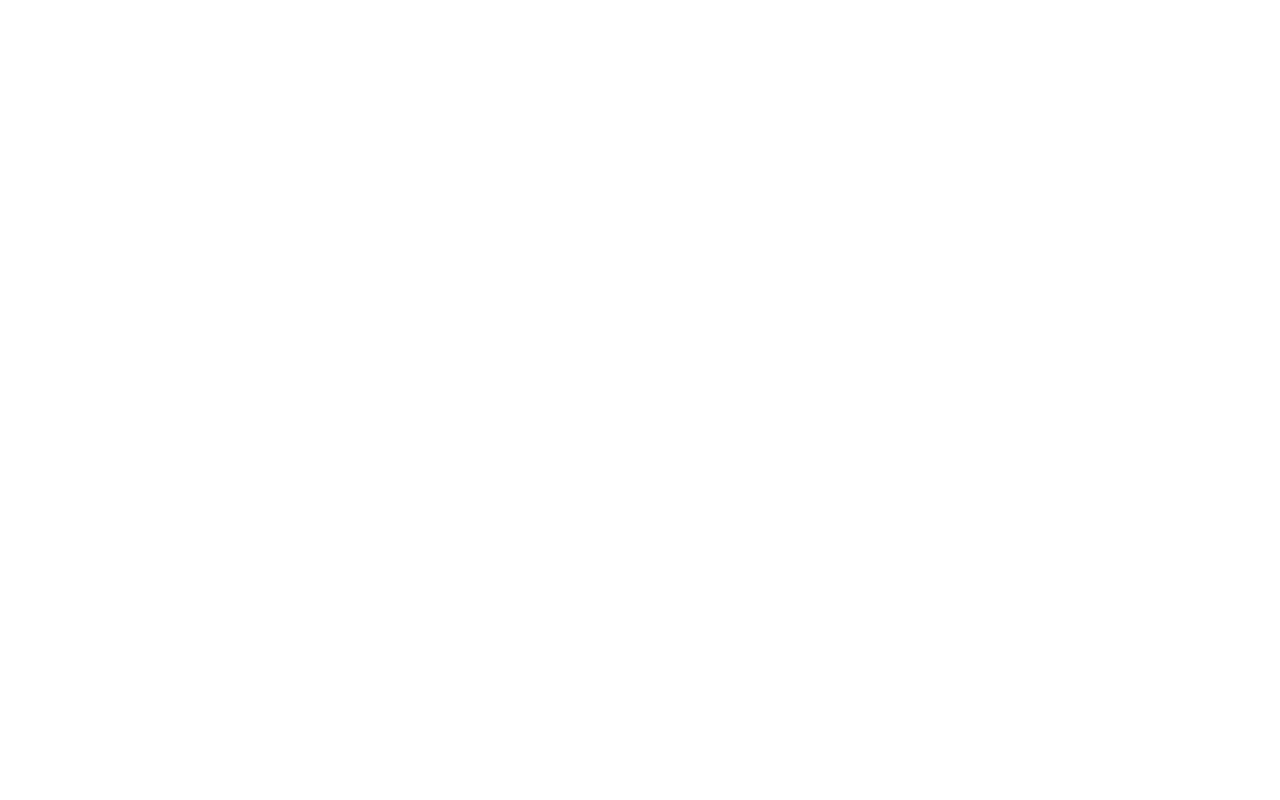
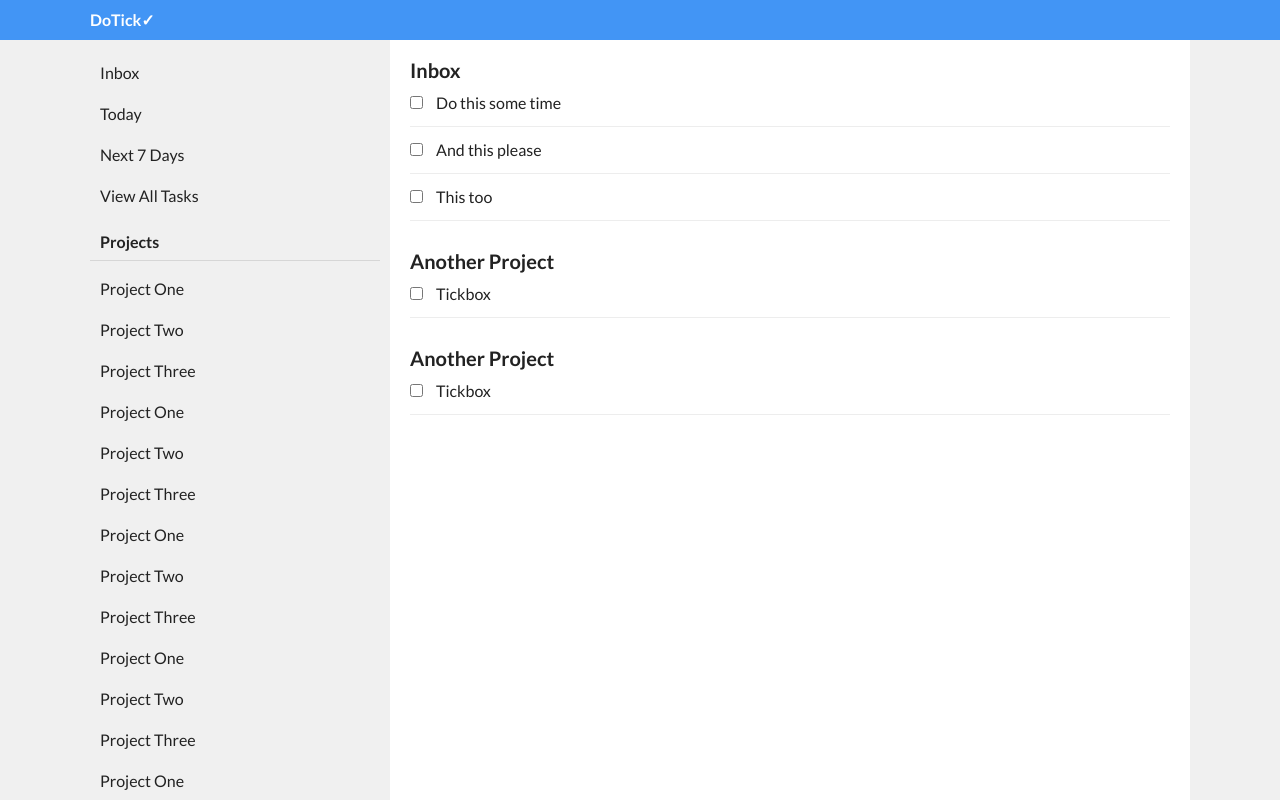
Before and after one commit to 9bp7/todo-list, a website built with webpack: page dist/index.html in a window 1280 px wide. Built offline with nearby package versions, Linux system fonts and the light colour scheme.

Commit message:
Add temporary hard-coded styling for the todo list

```diff
--- a/dist/css/styles.css
+++ b/dist/css/styles.css
@@ -1,3 +1,169 @@
 /***
   GLOBAL STYLES
 ***/
+
+* {
+  box-sizing: border-box;
+}
+
+html {
+  height: 100%;
+}
+
+body {
+  font-family: 'Lato', sans-serif;
+  background-color: #f0f0f0;
+  height: 100%;
+
+  display: flex;
+  flex-direction: column;
+}
+
+.wrap {
+  width: 97%;
+  max-width: 1100px;
+  margin: 0 auto;
+}
+
+
+
+/***
+  HEADER
+***/
+
+header {
+  color: #fff;
+  background-color: #4295f5;
+  font-weight: bold;
+
+  position: fixed;
+  z-index: 2;
+
+  display: flex;
+  align-items: center;
+
+  width: 100%;
+  height: 40px;
+}
+
+
+
+/***
+  MAIN AREA
+***/
+
+main {
+  background: red;
+}
+
+main .wrap {
+
+}
+
+/* SIDEBAR */
+
+aside {
+  background-color: #f0f0f0;
+  padding: 10px 0 10px 0;
+  margin-top: 40px;
+
+  z-index: 1;
+
+  position: fixed;
+  top: 0;
+  bottom: 0;
+  overflow-y: auto;
+  width: 300px;
+}
+
+aside li,
+aside h5 {
+  padding: 10px;
+  margin: 5px 0;
+}
+
+aside h5 {
+  font-weight: bold;
+  border-bottom: 1px solid #d6d6d6;
+  margin: 10px 10px 10px 0;
+}
+
+.display {
+  background-color: #fff;
+  position: fixed;
+  top: 0;
+  bottom: 0;
+  overflow-y: auto;
+  width: 97%;
+  max-width: 1100px;
+
+  padding: 40px 0 0 300px;
+  padding-left: 300px;
+}
+
+.display-inner {
+  padding: 20px;
+}
+
+.display-inner h3 {
+  font-size: 20px;
+  font-weight: bold;
+}
+
+.display-inner li {
+  padding: 15px 0;
+  border-bottom: 1px solid #ededed;
+}
+
+.display-inner h3:not(:first-of-type) {
+  margin-top: 30px;
+}
+
+.display-inner input[type=checkbox] {
+  margin-right: 10px;
+}
+
+/*
+
+aside {
+  width: 300px;
+  padding: 10px 0;
+  position: fixed;
+  top: 40px;
+  bottom: 0;
+  overflow-y:auto;
+  overflow-x:hidden;
+}
+
+aside li,
+aside h5 {
+  padding: 10px;
+  margin: 5px 0;
+}
+
+aside h5 {
+  font-weight: bold;
+  border-bottom: 1px solid #d6d6d6;
+  margin: 10px 10px 10px 0;
+}
+
+.display {
+  background-color: #fff;
+
+  position: fixed;
+  top: 40px;
+  bottom: 0;
+  overflow-y:auto;
+  overflow-x:hidden;
+
+  width: calc(100% - 30px);
+  margin-left: 300px;
+  padding: 20px;
+}
+
+.display h3 {
+  font-size: 20px;
+  font-weight: bold;
+}
+
+*/
--- a/dist/index.html
+++ b/dist/index.html
@@ -1,12 +1,77 @@
 <!DOCTYPE html>
 <html>
     <head>
+      <link href="https://fonts.googleapis.com/css2?family=Lato:wght@400;700&display=swap" rel="stylesheet">
       <link rel="stylesheet" href="css/reset.css">
       <link rel="stylesheet" href="css/styles.css">
       <title></title>
     </head>
+
     <body>
+      <header>
+        <div class="wrap">
+          <p>DoTick✓</p>
+        </div>
+      </header>
 
+      <main>
+        <div class="wrap">
+          <aside>
+            <ul>
+              <li>Inbox</li>
+              <li>Today</li>
+              <li>Next 7 Days</li>
+              <li>View All Tasks</li>
+            </ul>
+
+            <h5>Projects</h5>
+
+            <ul>
+              <li>Project One</li>
+              <li>Project Two</li>
+              <li>Project Three</li>
+              <li>Project One</li>
+              <li>Project Two</li>
+              <li>Project Three</li>
+              <li>Project One</li>
+              <li>Project Two</li>
+              <li>Project Three</li>
+              <li>Project One</li>
+              <li>Project Two</li>
+              <li>Project Three</li>
+              <li>Project One</li>
+              <li>Project Two</li>
+              <li>Project Three</li>
+            </ul>
+
+            <ul>
+              <li>Projects</li>
+            </ul>
+          </aside>
+
+          <section class="display">
+            <div class="display-inner">
+              <h3>Inbox</h3>
+              <ul>
+                <li><input type="checkbox"> Do this some time</li>
+                <li><input type="checkbox"> And this please</li>
+                <li><input type="checkbox"> This too</li>
+              </ul>
+
+              <h3>Another Project</h3>
+              <ul>
+                <li><input type="checkbox"> Tickbox</li>
+              </ul>
+
+              <h3>Another Project</h3>
+              <ul>
+                <li><input type="checkbox"> Tickbox</li>
+              </ul>
+            </div>
+
+          </section>
+        </div>
+      </main>
     </body>
 
     <script src="main.js"></script>
```
